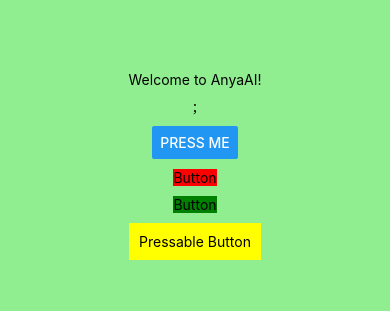
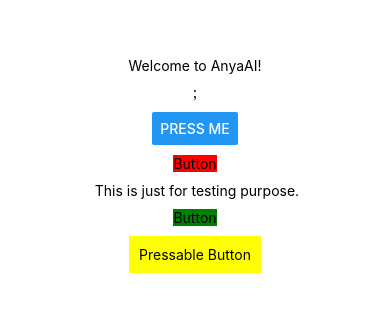
Before and after one commit to 277pawan/AnyaAI, a React Native app: screen / in a window 390 px wide. Shown: the part 257-568 px from the top of the page. Built offline with nearby package versions, Linux system fonts and the light colour scheme.

Commit message:
docs: learning some new element of native

```diff
--- a/App.tsx
+++ b/App.tsx
@@ -9,11 +9,20 @@ import {
   Alert,
   SafeAreaView,
   Pressable,
+  useColorScheme,
+  View,
 } from 'react-native';
 const App: React.FC = () => {
+  const theme = useColorScheme();
+  const isDarkMode = theme === 'dark';
+  const backgroundColor = isDarkMode ? 'black' : 'white';
+  const textColor = isDarkMode ? 'white' : 'black';
   return (
-    <SafeAreaView style={styles.container}>
-      <Text>Welcome to AnyaAI!</Text>;{/* <Image */}
+    <SafeAreaView
+      style={[styles.container, { backgroundColor: backgroundColor }]}
+    >
+      <Text style={{ color: textColor }}>Welcome to AnyaAI!</Text>;
+      {/* <Image */}
       {/*   source={{ */}
       {/*     uri: 'https://images.pexels.com/photos/28949655/pexels-photo-28949655.jpeg', */}
       {/*   }} */}
@@ -26,6 +35,12 @@ const App: React.FC = () => {
       >
         <Text>Button</Text>
       </TouchableOpacity>
+      <View>
+        <Text style={{ color: textColor }}>
+          {' '}
+          This is just for testing purpose.
+        </Text>
+      </View>
       <TouchableHighlight style={{ backgroundColor: 'green' }}>
         <Text>Button</Text>
       </TouchableHighlight>
```
